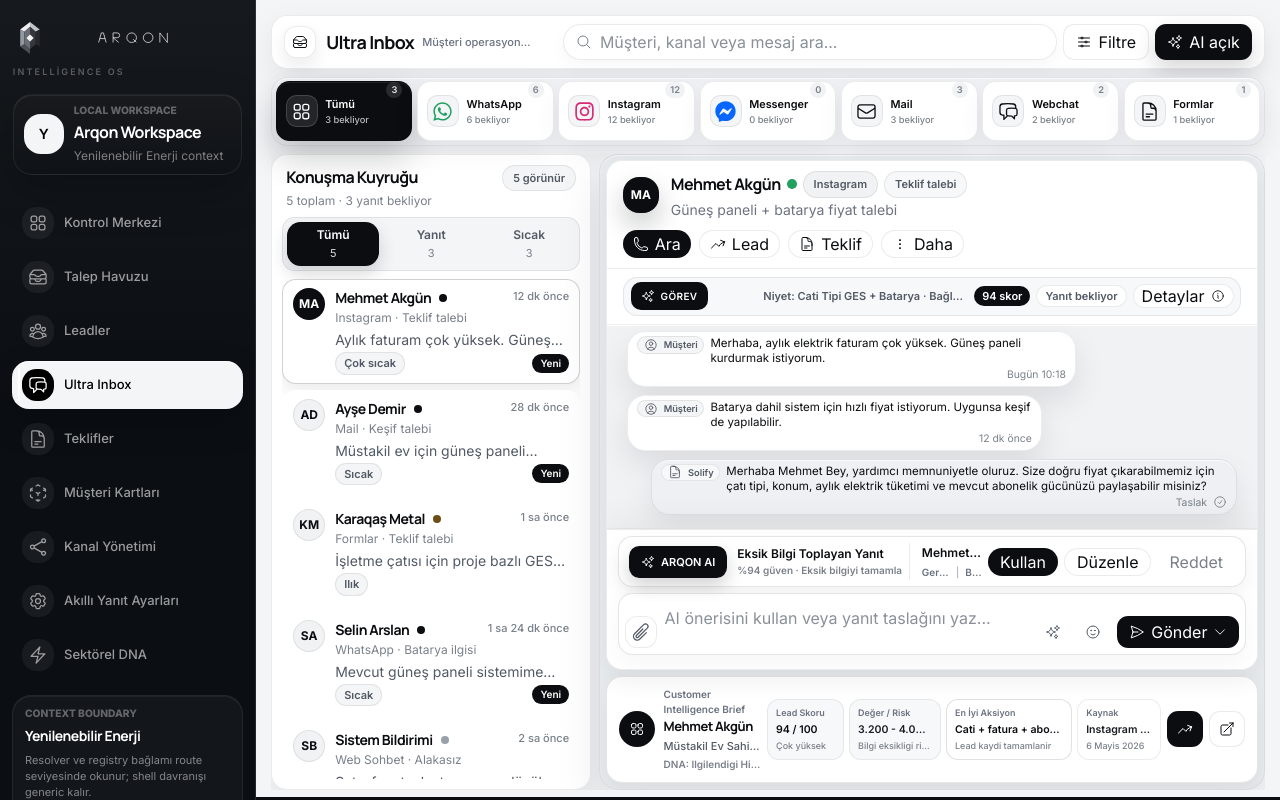
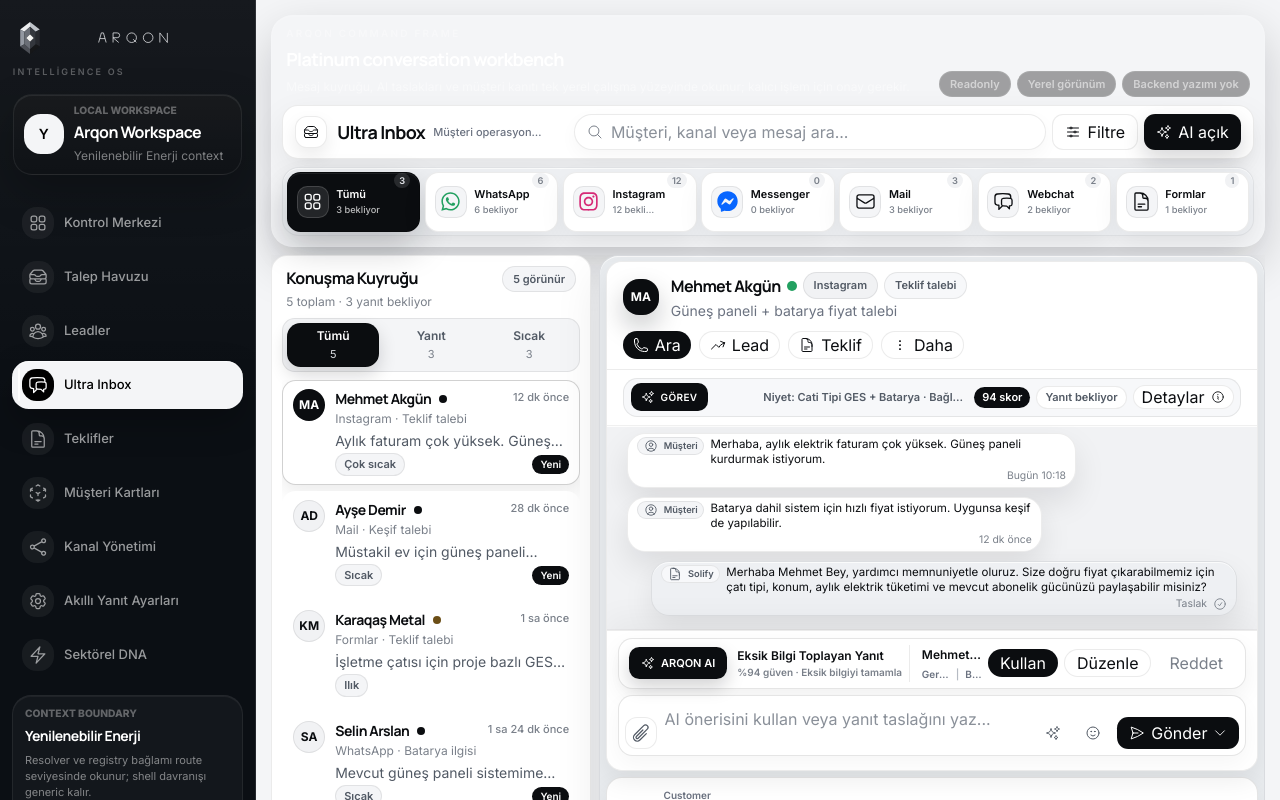
Before and after one commit to ULTRABRT/ultra-crm-panel, a Next.js app: page /inbox in a window 1280 px wide. Built offline with nearby package versions, Linux system fonts and the light colour scheme.

Commit message:
feat(inbox): align command frame with shell

```diff
--- a/components/inbox/InboxWorkspace.tsx
+++ b/components/inbox/InboxWorkspace.tsx
@@ -398,16 +398,47 @@ export function InboxWorkspace() {
 
   return (
     <section className="arqon-inbox-workspace-final w-full">
+      <section className="rounded-[1.35rem] border border-white/10 bg-white/[0.045] p-2 shadow-[0_18px_48px_rgba(11,13,16,0.18),inset_0_1px_0_rgba(255,255,255,0.08)] sm:p-2.5">
+        <div className="mb-2 flex flex-col gap-1.5 px-1 sm:flex-row sm:items-end sm:justify-between">
+          <div className="min-w-0">
+            <p className="text-[10px] font-semibold uppercase tracking-[0.22em] text-white/36">
+              Arqon command frame
+            </p>
+            <h2 className="mt-1 text-base font-semibold tracking-tight text-white sm:text-lg">
+              Platinum conversation workbench
+            </h2>
+            <p className="mt-1 hidden max-w-2xl text-xs leading-5 text-white/46 sm:block">
+              Mesaj kuyruğu, AI taslakları ve müşteri kanıtı tek yerel
+              çalışma yüzeyinde okunur; kalıcı işlem için onay gerekir.
+            </p>
+          </div>
+
+          <div className="flex flex-wrap gap-1 text-[10px] font-semibold text-white/54 sm:gap-1.5 sm:text-[11px]">
+            <span className="rounded-full border border-white/10 bg-black/35 px-2 py-1 sm:px-2.5">
+              Readonly
+            </span>
+            <span className="rounded-full border border-white/10 bg-black/35 px-2 py-1 sm:px-2.5">
+              Yerel görünüm
+            </span>
+            <span className="rounded-full border border-white/10 bg-black/35 px-2 py-1 sm:px-2.5">
+              Backend yazımı yok
+            </span>
+          </div>
+        </div>
+
         <TopCommandHeader
           searchQuery={searchQuery}
           onSearchChange={setSearchQuery}
         />
 
+        <div className="mt-2">
           <PlatformSwitcher
             activePlatform={activePlatform}
             platforms={platformOptions}
             onPlatformChange={setActivePlatform}
           />
+        </div>
+      </section>
 
       <MainCommandGrid>
         <ConversationQueue
```
Lines whose indentation alone changed are shown as unchanged.
